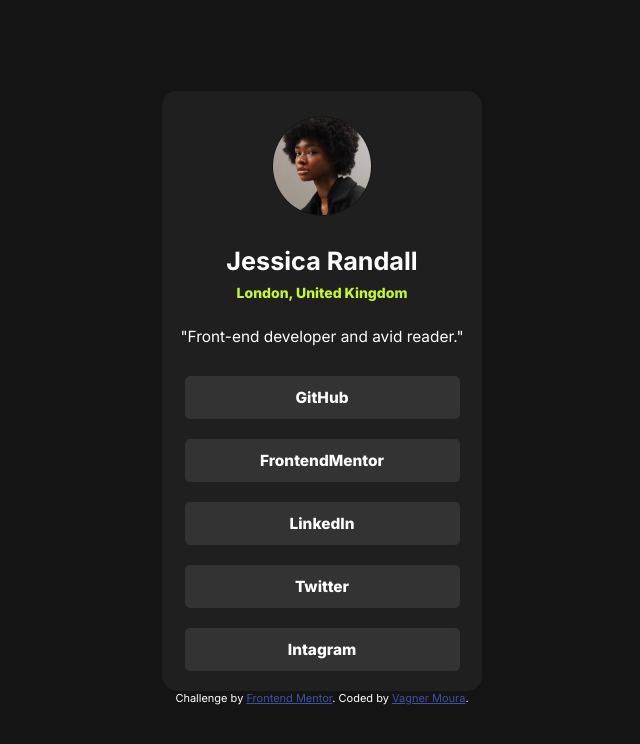
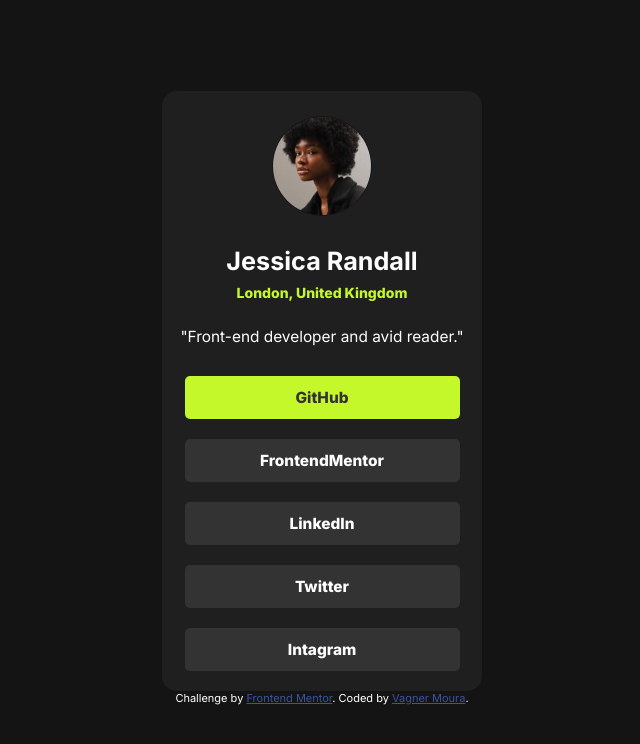
Before and after one commit to VagnerMouraMacedo/Frontend-Mentor-Social-links-profile, a plain HTML site: page index.html in a window 1280 px wide. In both pictures the pointer is over the item "GitHub". Shown: the whole page, without its empty margins (318-958 px from the left). Drawn offline with Linux system fonts and the light colour scheme.

Commit message:
Update style.css

```diff
--- a/style.css
+++ b/style.css
@@ -69,8 +69,14 @@ ul li {
     border-radius: 5px;
     font-size: 1.1em;
     font-weight: 800;
+    transition: .5s;
 }
 ul a{
     text-decoration: none;
     color: white;
 }
+ul li:hover{
+    background-color: var(--Green);
+    color:var(--Grey);
+    transition: .5s;
+}
```
